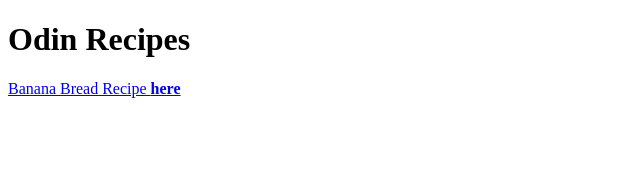
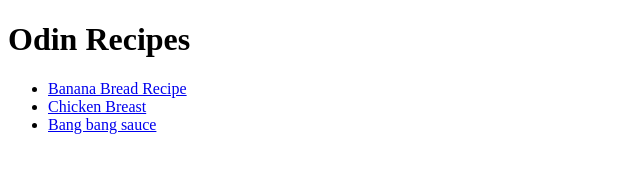
Before and after one commit to AhmadFalcon555/odin-recipes, a plain HTML site: page index.html in a window 1280 px wide. Shown: the whole page, without its empty margins (0-640 px from the left). Drawn offline with Linux system fonts and the light colour scheme.

Commit message:
add links to recipes

```diff
--- a/index.html
+++ b/index.html
@@ -8,6 +8,10 @@
     <body>
         <h1>Odin Recipes</h1>
 
-        <a href="./recipes/banana-bread.html">Banana Bread Recipe <strong>here</strong></a>
+        <ul>
+            <li><a href="./recipes/banana-bread.html">Banana Bread Recipe</a></li>
+            <li><a href="./recipes/chicken-breast.html">Chicken Breast</a></li>
+            <li><a href="./recipes/bang-bang-sauce.html">Bang bang sauce</a></li>
+        </ul>
     </body>
 </html>
```
